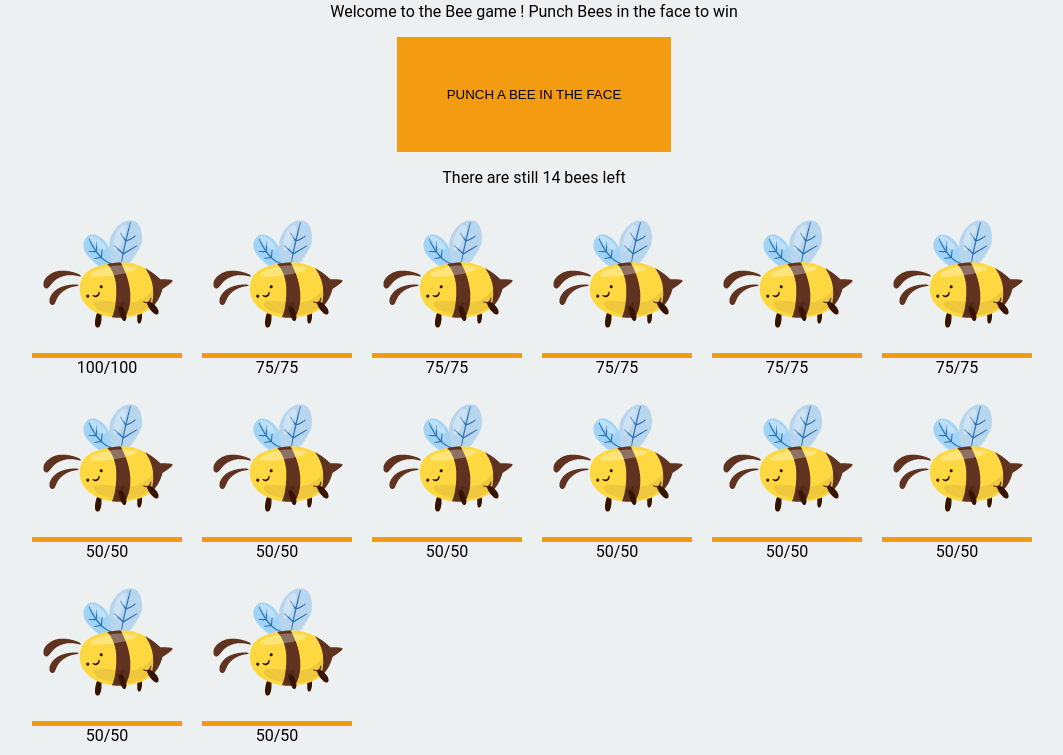
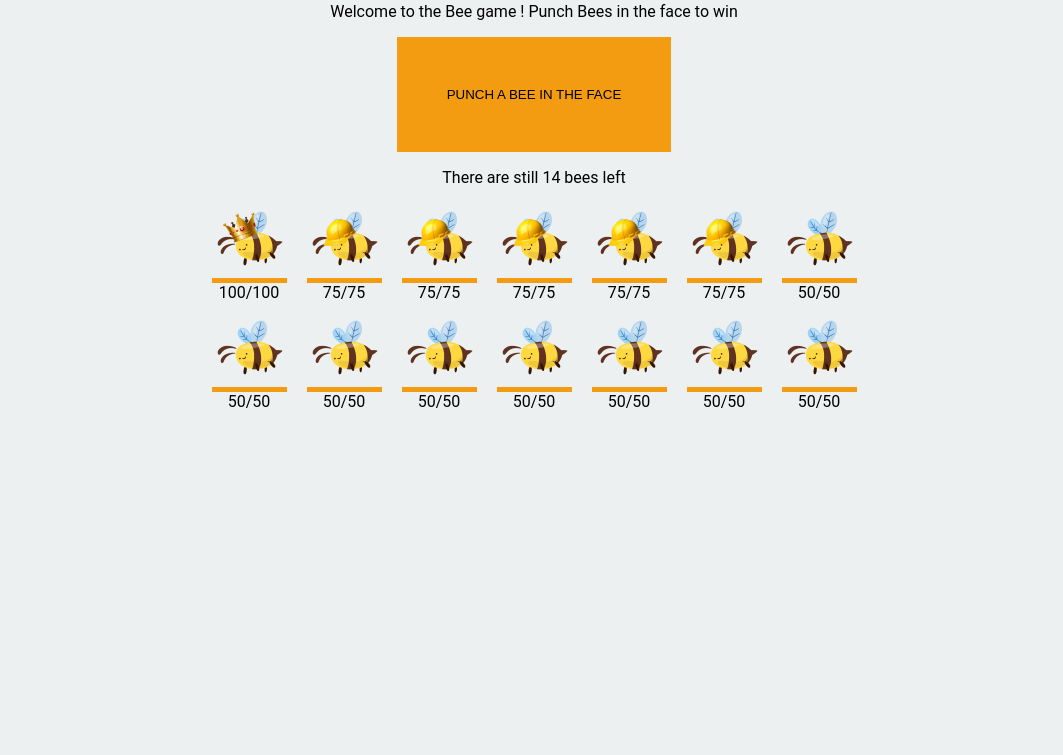
Before and after one commit to luhof/Bee-Puncher, a PHP site: page / in a window 1280 px wide. Shown: the part 198-953 px from the top of the page, without its empty margins (106-1169 px from the left). After the commit the page ends 606 px from the top, so only its background shows below. Run offline with PHP 8.4, Linux system fonts and the light colour scheme.

Commit message:
prettier bees

```diff
--- a/classes/game.php
+++ b/classes/game.php
@@ -12,12 +12,17 @@ class Game{
   private $isOver = false;
   private $console = "Welcome to the Bee game ! Punch Bees in the face to win";
 
+  //constructor, called once per session
   function Game(){
+
     $this->bees = [];
     $this->newGame();
+
   }
 
+  //fills the array of bees
   public function newGame(){
+
     array_push($this->bees, new QueenBee());
     for($i = 0; $i<5; $i++){
       array_push($this->bees, new WorkerBee());
@@ -30,46 +35,45 @@ class Game{
     foreach ($this->bees as $bee) {
       $bee->init();
     }
+
   }
 
+  // echo HTML code and action button
   public function displayBees(){
 
     echo "<p>".$this->console."</p>";
-
     if(!$this->isOver){
-
       echo '<input type="submit" name="hit" value="Punch a bee in the face" /><br/>';
-
       echo "<p>There are still " . count($this->bees) . " bees left</p>";
       echo "<div id='beesWrapper'>";
         foreach ($this->bees as $bee) {
-        echo "<div class='bee'><img src='assets/bee.png' alt='bee'/><br/>";
+          echo "<div class='bee'><img src='assets/".$bee->getName().".png' alt='bee'/><br/>";
           echo "<div class='healthContainer'><div class='healthBar' style='width:".$bee->getHp() * 100 / $bee->getBaseHp()."%'></div></div>";
           echo $bee->getHp()."/".$bee->getBaseHp()."<br/></div>";
         }
       echo "</div>";
-
     }
     else{
       echo '<input type="submit" name="reset" value="reset" /><br/>';
     }
+
   }
 
-  function playGame($gamedata)
-  {
+  function playGame($gamedata){
+
     if (!$this->isOver && isset($gamedata['hit'])) {
       $this->hit($gamedata);
     }
-
     else if (isset($gamedata['reset'])) {
       $this->resetGame();
       $this->newGame();
     }
+    $this->displayBees();
 
-    $this->displayBees();
   }
 
   function hit($gamedata){
+
     $index = rand(0, count($this->bees)-1);
     $targetBee = $this->bees[$index];
     $targetBee->takeDamage();
@@ -89,14 +93,17 @@ class Game{
     if(empty($this->bees)){
       $this->isOver = true;
     }
+
   }
 
   function resetGame(){
+
     $this->console = "So you want to revive these bees just to punch them to death again. Great. Have fun.";
     session_destroy();
     $this->bees = [];
     $this->isOver = false;
     $_POST = array();
+
   }
 
 }
--- a/classes/queenBee.php
+++ b/classes/queenBee.php
@@ -4,7 +4,7 @@
 
     protected $name = "queen";
     protected $baseHp = 100;
-    protected $hp = 1;
+    protected $hp = 0;
     protected $damageTaken = 8;
 
   }
--- a/style/main.css
+++ b/style/main.css
@@ -17,7 +17,7 @@ body{
 
 #beesWrapper{
   margin : auto;
-  max-width : 1024px;
+  max-width : 665px;
 }
 
 .healthContainer{
@@ -32,9 +32,13 @@ body{
 
 .bee{
   float : left;
-  width : 150px;
+  width : 75px;
   margin : 0px 10px 10px 10px;
 
+}
+
+.bee img{
+  max-width : 75px;
 }
 
 input{
```
Also changed, not shown: assets/drone.png (added), assets/queen.png (added), assets/worker.png (added), hit.php (deleted). Lines whose indentation alone changed are shown as unchanged.
